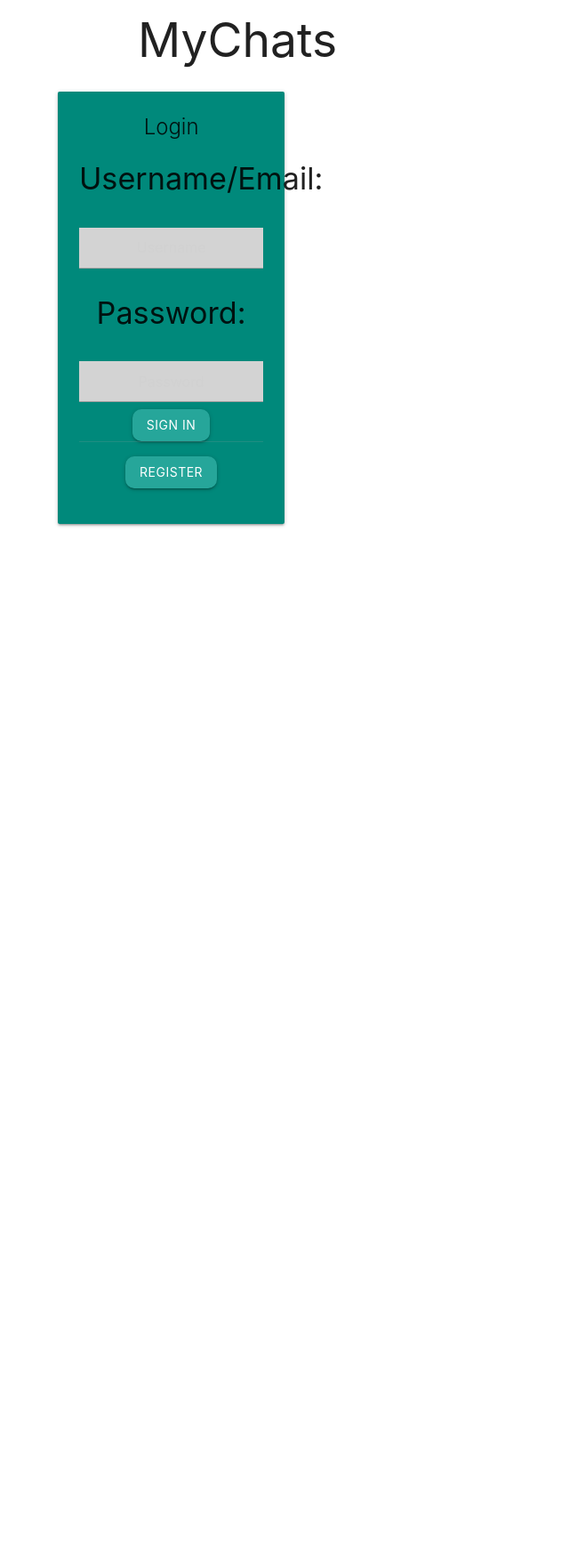
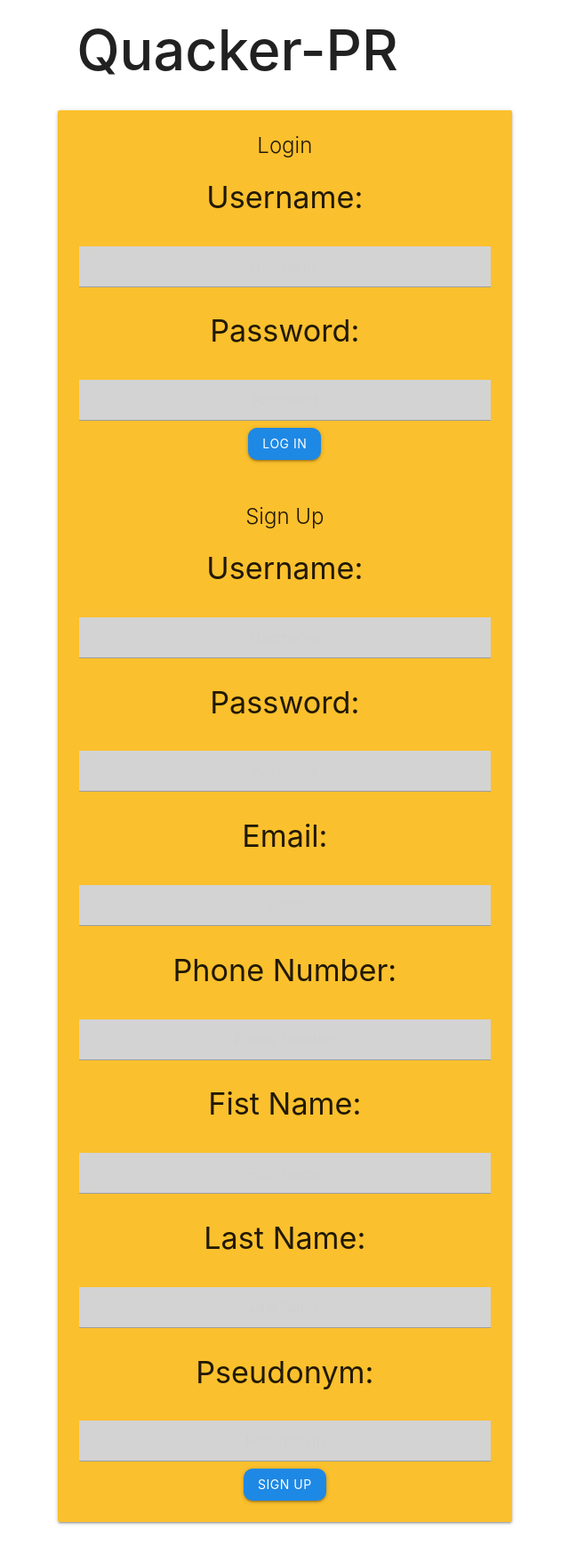
Before and after one commit to JoseJulio-11/Quacker-GUI2, a plain HTML site: page index.html at #/chatedit in a window 1280 px wide. Shown: the part 20-1767 px from the top of the page at 89% size, without its empty margins (373-1013 px from the left). Before the commit the page ends 800 px from the top, so only its background shows below. Drawn offline with nearby package versions, Linux system fonts and the light colour scheme.

Commit message:
Added login gui

```diff
--- a/index.html
+++ b/index.html
@@ -20,7 +20,7 @@
 
 </head>
 <body>
-    <center><h2>MyChats</h2></center>
+    <center><h1><strong>Quacker-PR</strong></h1></center>
     <ng-view>
     </ng-view>
     <script type="text/javascript" src="appjs/main.js"></script>
--- a/pages/login.html
+++ b/pages/login.html
@@ -2,23 +2,48 @@
     <div class="row ">
       <div class="col s3 m4"></div>
         <div class="col s6 m5">
-            <div class="card teal darken-1" style="width: 50%; align-content: center">
+            <center><div class="card yellow darken-2" style="width: 100%; align-content: center">
                 <div class="card-content">
                     <span class="card-title">Login</span>
                         <form ng-submit="login()">
-                             <h4 style="align-content: center">Username/Email:</h4><br>
+                             <h4 style="align-content: center">Username:</h4><br>
                             <input type="text" placeholder="Username" name='username' ng-model="loginForm.username" required style="text-align: center; background-color: lightgrey"><br>
 
                              <h4 style="align-content: center">Password:</h4><br>
                             <input type="password" placeholder="Password" name="password"  ng-model="loginForm.password"  required style="text-align: center; background-color: lightgrey"><br>
 
-                            <input class="btn" type="submit" value="Sign in" style="border-radius: 10px">
+                            <input class="btn blue darken-1" type="submit" value="Log in" style="border-radius: 10px">
                         </form>
-                        <div class="card-action">
-                          <button class="btn" type="submit" style="border-radius: 10px" ng-click="signup()">Register</button>
-                        </div>
                 </div>
-            </div>
+                 <div class="card-content">
+                    <span class="card-title">Sign Up</span>
+                        <form ng-submit="signup()">
+                             <h4 style="align-content: center">Username:</h4><br>
+                            <input type="text" placeholder="Username" name='username' ng-model="signupForm.username" required style="text-align: center; background-color: lightgrey"><br>
+
+                             <h4 style="align-content: center">Password:</h4><br>
+                            <input type="password" placeholder="Password" name="password"  ng-model="signupForm.password"  required style="text-align: center; background-color: lightgrey"><br>
+
+                            <h4 style="align-content: center">Email:</h4><br>
+                            <input type="text" placeholder="Email" name='email' ng-model="signupForm.email" required style="text-align: center; background-color: lightgrey"><br>
+
+                             <h4 style="align-content: center">Phone Number:</h4><br>
+                            <input type="text" placeholder="Phone Number" name="phone"  ng-model="signupForm.phone"  required style="text-align: center; background-color: lightgrey"><br>
+
+                            <h4 style="align-content: center">Fist Name:</h4><br>
+                            <input type="text" placeholder="First Name" name="fname"  ng-model="signupForm.fname"  required style="text-align: center; background-color: lightgrey"><br>
+
+                            <h4 style="align-content: center">Last Name:</h4><br>
+                            <input type="text" placeholder="Last Name" name='lname' ng-model="signupForm.lname" required style="text-align: center; background-color: lightgrey"><br>
+
+                             <h4 style="align-content: center">Pseudonym:</h4><br>
+                            <input type="text" placeholder="Pseudonym" name="pseudonym"  ng-model="signupForm.pseudonym"  required style="text-align: center; background-color: lightgrey"><br>
+
+
+                            <input class="btn blue darken-1" type="submit" value="Sign Up" style="border-radius: 10px">
+                        </form>
+                </div>
+            </div></center>
         </div>
         <div class="col s3 m4"></div>
     </div>
```
Also changed, not shown: appjs/chatedit.js (deleted, +0 -69 lines), pages/chatedit.html (deleted, +0 -10 lines).
